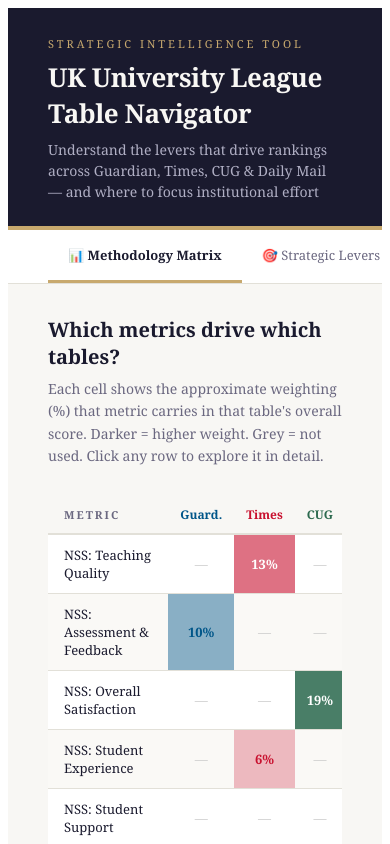
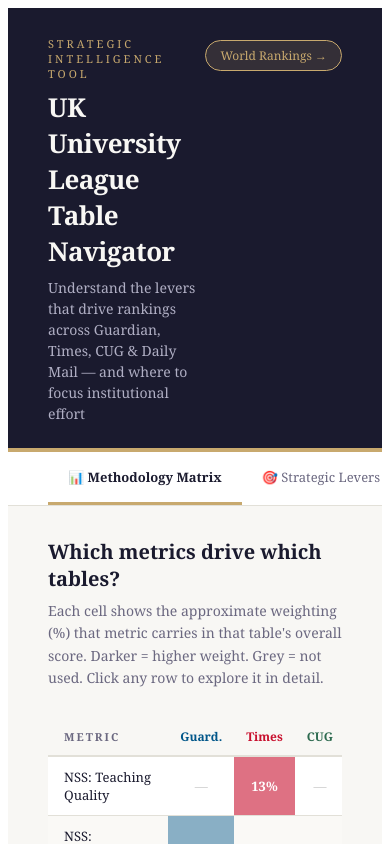
Before and after one commit to UoD-Strategic-Planning-and-Insight/League_Tables, a React (Vite) app: page / in a window 390 px wide. Shown: the top 844 px of the page. Built offline with nearby package versions, Linux system fonts and the light colour scheme.

Commit message:
Refactor header layout in league table strategies for improved responsiveness and navigation

```diff
--- a/league-table-strategy.jsx
+++ b/league-table-strategy.jsx
@@ -182,9 +182,14 @@
       {/* ── HEADER ── */}
       <div style={{ background: "#1a1a2e", color: "#f8f7f4", padding: "28px 40px 24px", borderBottom: "4px solid #c8a96e" }}>
         <div style={{ maxWidth: 1100, margin: "0 auto" }}>
-          <div style={{ fontSize: 11, letterSpacing: 3, textTransform: "uppercase", color: "#c8a96e", marginBottom: 8 }}>Strategic Intelligence Tool</div>
-          <h1 style={{ margin: 0, fontSize: 26, fontWeight: 700, letterSpacing: -0.5 }}>UK University League Table Navigator</h1>
-          <p style={{ margin: "8px 0 0", fontSize: 14, color: "#b0afc4", lineHeight: 1.5 }}>Understand the levers that drive rankings across Guardian, Times, CUG & Daily Mail — and where to focus institutional effort</p>
+          <div style={{ display: "flex", justifyContent: "space-between", alignItems: "flex-start" }}>
+            <div>
+              <div style={{ fontSize: 11, letterSpacing: 3, textTransform: "uppercase", color: "#c8a96e", marginBottom: 8 }}>Strategic Intelligence Tool</div>
+              <h1 style={{ margin: 0, fontSize: 26, fontWeight: 700, letterSpacing: -0.5 }}>UK University League Table Navigator</h1>
+              <p style={{ margin: "8px 0 0", fontSize: 14, color: "#b0afc4", lineHeight: 1.5 }}>Understand the levers that drive rankings across Guardian, Times, CUG & Daily Mail — and where to focus institutional effort</p>
+            </div>
+            <a href="/League_Tables/international/" style={{ marginTop: 4, padding: "6px 14px", background: "rgba(200,169,110,0.15)", border: "1px solid #c8a96e", borderRadius: 20, color: "#c8a96e", fontSize: 12, textDecoration: "none", whiteSpace: "nowrap", flexShrink: 0 }}>World Rankings &#8594;</a>
+          </div>
         </div>
       </div>
 
```
Also changed, not shown: international-league-table-strategy.jsx (+8 -3 lines).
